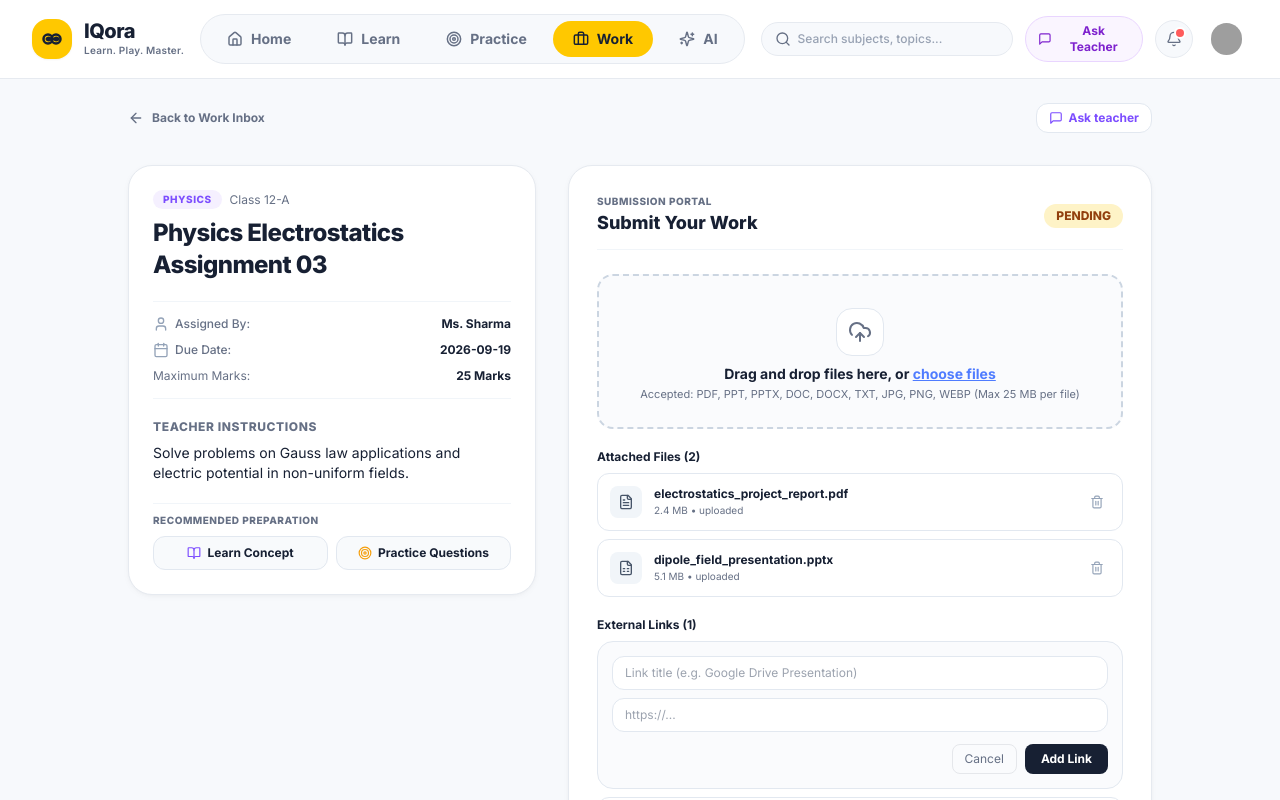
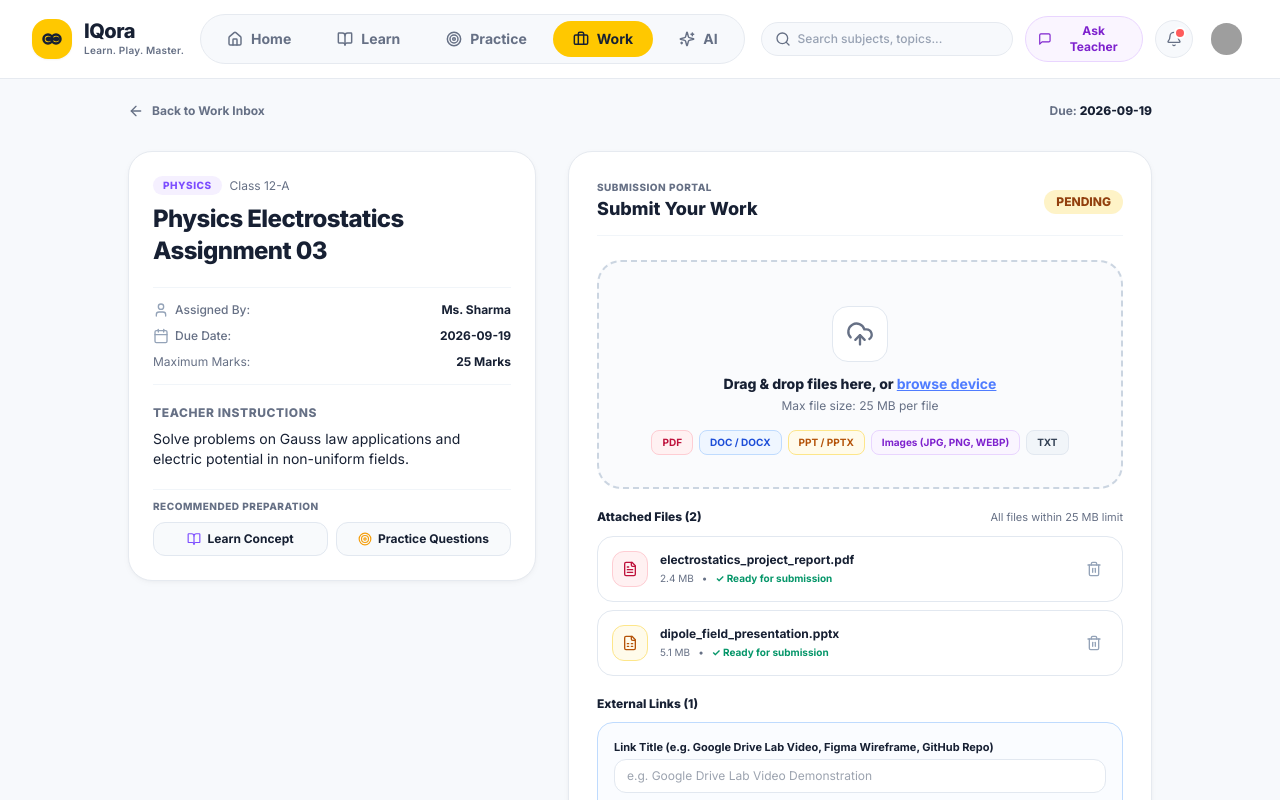
Before and after one commit to lord-TJAI/IQora, a React (Vite) app: page /student/work/1 in a window 1280 px wide. Both pictures are taken after typing "Sample" into the empty fields and a click on the button "Add Link". Shown: the top 800 px of the page. Built offline with nearby package versions, Linux system fonts and the light colour scheme; grey boxes are pictures that could not be loaded.

Commit message:
feat: update index.html asset links, enhance StudentProfile with StreakHeatmap and Leaderboard components, and refactor TaskDetail to improve file handling and UI elements

```diff
--- a/src/features/student/TaskDetail.tsx
+++ b/src/features/student/TaskDetail.tsx
@@ -2,7 +2,6 @@ import React, { useState, useRef } from 'react';
 import { useParams, useNavigate } from 'react-router-dom';
 import { mockTasks } from '@/services/mock/mockData';
 import { useUIStore } from '@/stores/uiStore';
-import { AskTeacherModal } from '@/components/query/AskTeacherModal';
 import {
   ArrowLeft,
   Calendar,
@@ -17,11 +16,11 @@ import {
   AlertCircle,
   BookOpen,
   Target,
-  MessageSquare,
   FileSpreadsheet,
   Image as ImageIcon,
   FileCheck,
   X,
+  ExternalLink,
 } from 'lucide-react';
 import { cn } from '@/utils/cn';
 
@@ -86,9 +85,6 @@ export const TaskDetail: React.FC = () => {
   const [newLinkTitle, setNewLinkTitle] = useState('');
   const [showAddLink, setShowAddLink] = useState(false);
 
-  // "Ask your teacher" modal
-  const [isAskTeacherOpen, setIsAskTeacherOpen] = useState(false);
-
   // Supported extensions
   const ALLOWED_EXTENSIONS = [
     '.pdf',
@@ -103,13 +99,21 @@ export const TaskDetail: React.FC = () => {
     '.webp',
   ];
 
-  const getFileIcon = (fileName: string) => {
+  const getFileBadge = (fileName: string) => {
     const ext = fileName.split('.').pop()?.toLowerCase();
-    if (ext === 'pdf') return FileText;
-    if (ext === 'ppt' || ext === 'pptx') return FileSpreadsheet;
-    if (ext === 'doc' || ext === 'docx') return FileText;
-    if (['jpg', 'jpeg', 'png', 'webp'].includes(ext || '')) return ImageIcon;
-    return FileCheck;
+    if (ext === 'pdf') {
+      return { icon: FileText, label: 'PDF', bg: 'bg-rose-50 text-rose-700 border-rose-200' };
+    }
+    if (ext === 'ppt' || ext === 'pptx') {
+      return { icon: FileSpreadsheet, label: 'PPT', bg: 'bg-amber-50 text-amber-700 border-amber-200' };
+    }
+    if (ext === 'doc' || ext === 'docx') {
+      return { icon: FileText, label: 'DOC', bg: 'bg-blue-50 text-blue-700 border-blue-200' };
+    }
+    if (['jpg', 'jpeg', 'png', 'webp'].includes(ext || '')) {
+      return { icon: ImageIcon, label: ext?.toUpperCase() || 'IMG', bg: 'bg-purple-50 text-purple-700 border-purple-200' };
+    }
+    return { icon: FileCheck, label: ext?.toUpperCase() || 'TXT', bg: 'bg-slate-100 text-slate-700 border-slate-200' };
   };
 
   const handleFileUpload = (uploadedFiles: FileList | null) => {
@@ -193,15 +197,9 @@ export const TaskDetail: React.FC = () => {
           <span>Back to Work Inbox</span>
         </button>
 
-        <div className="flex items-center gap-2">
-          <button
-            onClick={() => setIsAskTeacherOpen(true)}
-            className="inline-flex items-center gap-1.5 px-3 py-1.5 rounded-xl border border-slate-200 bg-white hover:bg-slate-50 text-xs font-bold text-[#7C4DFF] transition-colors shadow-xs"
-          >
-            <MessageSquare className="w-3.5 h-3.5" />
-            <span>Ask teacher</span>
-          </button>
-        </div>
+        <span className="text-xs font-bold text-[#667085]">
+          Due: <strong className="text-[#172033]">{task.dueDate}</strong>
+        </span>
       </div>
 
       {/* 2-Column Desktop Grid / 1-Column Mobile Layout */}
@@ -311,7 +309,7 @@ export const TaskDetail: React.FC = () => {
                     e.preventDefault();
                     handleFileUpload(e.dataTransfer.files);
                   }}
-                  className="border-2 border-dashed border-slate-300 hover:border-[#FFC800] bg-[#FAFBFD] hover:bg-amber-50/20 rounded-2xl p-6 text-center cursor-pointer transition-all space-y-2 group"
+                  className="border-2 border-dashed border-slate-300 hover:border-[#FFC800] bg-[#FAFBFD] hover:bg-amber-50/20 rounded-3xl p-6 sm:p-8 text-center cursor-pointer transition-all space-y-3 group"
                 >
                   <input
                     ref={fileInputRef}
@@ -322,54 +320,73 @@ export const TaskDetail: React.FC = () => {
                     onChange={(e) => handleFileUpload(e.target.files)}
                   />
 
-                  <div className="w-12 h-12 rounded-2xl bg-white shadow-xs border border-slate-200 flex items-center justify-center mx-auto group-hover:scale-105 transition-transform text-[#667085] group-hover:text-amber-500">
-                    <UploadCloud className="w-6 h-6" />
+                  <div className="w-14 h-14 rounded-2xl bg-white shadow-xs border border-slate-200 flex items-center justify-center mx-auto group-hover:scale-105 transition-transform text-[#667085] group-hover:text-amber-500">
+                    <UploadCloud className="w-7 h-7" />
                   </div>
 
                   <div>
-                    <p className="text-xs sm:text-sm font-bold text-[#172033]">
-                      Drag and drop files here, or <span className="text-[#4F7CFF] underline">choose files</span>
+                    <p className="text-sm font-black text-[#172033]">
+                      Drag & drop files here, or <span className="text-[#4F7CFF] underline font-bold">browse device</span>
                     </p>
-                    <p className="text-[11px] text-[#667085] mt-0.5">
-                      Accepted: PDF, PPT, PPTX, DOC, DOCX, TXT, JPG, PNG, WEBP (Max 25 MB per file)
+                    <p className="text-xs text-[#667085] mt-1">
+                      Max file size: 25 MB per file
                     </p>
+                  </div>
+
+                  {/* Format Badges */}
+                  <div className="flex flex-wrap items-center justify-center gap-1.5 pt-1">
+                    <span className="px-2.5 py-1 rounded-lg bg-rose-50 border border-rose-200 text-rose-700 text-[10px] font-bold">PDF</span>
+                    <span className="px-2.5 py-1 rounded-lg bg-blue-50 border border-blue-200 text-blue-700 text-[10px] font-bold">DOC / DOCX</span>
+                    <span className="px-2.5 py-1 rounded-lg bg-amber-50 border border-amber-200 text-amber-700 text-[10px] font-bold">PPT / PPTX</span>
+                    <span className="px-2.5 py-1 rounded-lg bg-purple-50 border border-purple-200 text-purple-700 text-[10px] font-bold">Images (JPG, PNG, WEBP)</span>
+                    <span className="px-2.5 py-1 rounded-lg bg-slate-100 border border-slate-200 text-slate-700 text-[10px] font-bold">TXT</span>
                   </div>
                 </div>
 
                 {/* Attached Files List */}
                 {files.length > 0 && (
-                  <div className="space-y-2">
-                    <span className="text-xs font-bold text-[#172033] block">
+                  <div className="space-y-2.5">
+                    <div className="flex items-center justify-between">
+                      <span className="text-xs font-black text-[#172033]">
                         Attached Files ({files.length})
                       </span>
+                      <span className="text-[11px] text-[#667085]">
+                        All files within 25 MB limit
+                      </span>
+                    </div>
+
                     <div className="space-y-2">
                       {files.map((file) => {
-                        const Icon = getFileIcon(file.name);
+                        const badge = getFileBadge(file.name);
+                        const Icon = badge.icon;
                         return (
                           <div
                             key={file.id}
-                            className="p-3 rounded-xl border border-slate-200 bg-white flex items-center justify-between gap-3 text-xs"
+                            className="p-3.5 rounded-2xl border border-slate-200 bg-white flex items-center justify-between gap-3 text-xs shadow-xs hover:border-slate-300 transition-colors"
                           >
-                            <div className="flex items-center gap-3 truncate">
-                              <div className="w-8 h-8 rounded-lg bg-slate-100 flex items-center justify-center text-slate-600 flex-shrink-0">
+                            <div className="flex items-center gap-3 truncate min-w-0">
+                              <div className={cn('w-9 h-9 rounded-xl border flex items-center justify-center flex-shrink-0 font-bold', badge.bg)}>
                                 <Icon className="w-4 h-4" />
                               </div>
-                              <div className="truncate">
+                              <div className="truncate min-w-0">
                                 <span className="font-bold text-[#172033] block truncate">
                                   {file.name}
                                 </span>
-                                <span className="text-[10px] text-[#667085]">
-                                  {file.size} • {file.status}
-                                </span>
+                                <div className="flex items-center gap-2 text-[10px] text-[#667085] mt-0.5">
+                                  <span>{file.size}</span>
+                                  <span>•</span>
+                                  <span className="text-emerald-600 font-bold">✓ Ready for submission</span>
+                                </div>
                               </div>
                             </div>
 
                             <button
                               type="button"
                               onClick={() => setFiles(files.filter((f) => f.id !== file.id))}
-                              className="p-1.5 text-slate-400 hover:text-rose-600 rounded-lg hover:bg-slate-100 transition-colors"
+                              className="p-1.5 text-slate-400 hover:text-rose-600 rounded-lg hover:bg-rose-50 transition-colors"
+                              title="Remove file"
                             >
-                              <Trash2 className="w-3.5 h-3.5" />
+                              <Trash2 className="w-4 h-4" />
                             </button>
                           </div>
                         );
@@ -379,16 +396,16 @@ export const TaskDetail: React.FC = () => {
                 )}
 
                 {/* Attached Links List & Link Adder */}
-                <div className="space-y-2">
+                <div className="space-y-2.5">
                   <div className="flex items-center justify-between">
-                    <span className="text-xs font-bold text-[#172033]">
+                    <span className="text-xs font-black text-[#172033]">
                       External Links ({links.length})
                     </span>
                     {!showAddLink && (
                       <button
                         type="button"
                         onClick={() => setShowAddLink(true)}
-                        className="text-[11px] font-bold text-[#4F7CFF] hover:underline flex items-center gap-1"
+                        className="text-xs font-bold text-[#4F7CFF] hover:underline flex items-center gap-1"
                       >
                         <Link2 className="w-3.5 h-3.5" />
                         <span>Add Link</span>
@@ -397,35 +414,45 @@ export const TaskDetail: React.FC = () => {
                   </div>
 
                   {showAddLink && (
-                    <form onSubmit={handleAddLink} className="p-3.5 rounded-2xl border border-slate-200 bg-[#FAFBFD] space-y-2 text-xs">
+                    <form onSubmit={handleAddLink} className="p-4 rounded-2xl border border-blue-200 bg-blue-50/30 space-y-3 text-xs">
+                      <div>
+                        <label className="text-[11px] font-bold text-[#172033] block mb-1">
+                          Link Title (e.g. Google Drive Lab Video, Figma Wireframe, GitHub Repo)
+                        </label>
                         <input
                           type="text"
-                        placeholder="Link title (e.g. Google Drive Presentation)"
+                          placeholder="e.g. Google Drive Lab Video Demonstration"
                           value={newLinkTitle}
                           onChange={(e) => setNewLinkTitle(e.target.value)}
-                        className="w-full px-3 py-2 rounded-xl border border-slate-200 focus:outline-none focus:border-[#4F7CFF]"
+                          className="w-full px-3 py-2 rounded-xl bg-white border border-slate-200 focus:outline-none focus:border-[#4F7CFF]"
                         />
+                      </div>
+                      <div>
+                        <label className="text-[11px] font-bold text-[#172033] block mb-1">
+                          Web URL
+                        </label>
                         <input
                           type="url"
                           required
-                        placeholder="https://..."
+                          placeholder="https://drive.google.com/..."
                           value={newLinkUrl}
                           onChange={(e) => setNewLinkUrl(e.target.value)}
-                        className="w-full px-3 py-2 rounded-xl border border-slate-200 focus:outline-none focus:border-[#4F7CFF]"
+                          className="w-full px-3 py-2 rounded-xl bg-white border border-slate-200 focus:outline-none focus:border-[#4F7CFF]"
                         />
+                      </div>
                       <div className="flex justify-end gap-2 pt-1">
                         <button
                           type="button"
                           onClick={() => setShowAddLink(false)}
-                          className="px-3 py-1.5 rounded-lg border text-[#667085]"
+                          className="px-3.5 py-1.5 rounded-xl border border-slate-200 bg-white text-xs font-bold text-[#667085]"
                         >
                           Cancel
                         </button>
                         <button
                           type="submit"
-                          className="px-4 py-1.5 rounded-lg bg-[#172033] text-white font-bold"
+                          className="px-4 py-1.5 rounded-xl bg-[#172033] text-white text-xs font-black"
                         >
-                          Add Link
+                          Attach Link
                         </button>
                       </div>
                     </form>
@@ -436,11 +463,13 @@ export const TaskDetail: React.FC = () => {
                       {links.map((link) => (
                         <div
                           key={link.id}
-                          className="p-3 rounded-xl border border-slate-200 bg-white flex items-center justify-between gap-3 text-xs"
+                          className="p-3.5 rounded-2xl border border-slate-200 bg-white flex items-center justify-between gap-3 text-xs shadow-xs hover:border-slate-300 transition-colors"
                         >
-                          <div className="flex items-center gap-2.5 truncate">
-                            <Link2 className="w-4 h-4 text-blue-500 flex-shrink-0" />
-                            <div className="truncate">
+                          <div className="flex items-center gap-2.5 truncate min-w-0">
+                            <div className="w-8 h-8 rounded-lg bg-blue-50 text-blue-600 flex items-center justify-center flex-shrink-0">
+                              <ExternalLink className="w-4 h-4" />
+                            </div>
+                            <div className="truncate min-w-0">
                               <span className="font-bold text-[#172033] block truncate">
                                 {link.title}
                               </span>
@@ -458,9 +487,10 @@ export const TaskDetail: React.FC = () => {
                           <button
                             type="button"
                             onClick={() => setLinks(links.filter((l) => l.id !== link.id))}
-                            className="p-1.5 text-slate-400 hover:text-rose-600 rounded-lg hover:bg-slate-100 transition-colors"
+                            className="p-1.5 text-slate-400 hover:text-rose-600 rounded-lg hover:bg-rose-50 transition-colors"
+                            title="Remove link"
                           >
-                            <Trash2 className="w-3.5 h-3.5" />
+                            <Trash2 className="w-4 h-4" />
                           </button>
                         </div>
                       ))}
@@ -570,19 +600,6 @@ export const TaskDetail: React.FC = () => {
           </div>
         </div>
       )}
-
-      {/* "Ask Your Teacher" Modal */}
-      <AskTeacherModal
-        isOpen={isAskTeacherOpen}
-        onClose={() => setIsAskTeacherOpen(false)}
-        context={{
-          subjectId: 'physics',
-          subjectName: 'Physics',
-          chapterId: 'phys-ch2',
-          chapterTitle: 'Electrostatic Potential and Capacitance',
-          contextSource: 'assignment',
-        }}
-      />
     </div>
   );
 };
--- a/src/layouts/StudentLayout.tsx
+++ b/src/layouts/StudentLayout.tsx
@@ -188,17 +188,6 @@ export const StudentLayout: React.FC = () => {
                       <button
                         onClick={() => {
                           setProfileMenuOpen(false);
-                          setIsAskTeacherOpen(true);
-                        }}
-                        className="w-full flex items-center gap-2.5 px-3 py-2 rounded-xl text-xs font-bold text-purple-700 hover:bg-purple-50 transition-colors text-left"
-                      >
-                        <MessageSquare className="w-4 h-4 text-purple-600" />
-                        <span>Ask Teacher a Doubt</span>
-                      </button>
-
-                      <button
-                        onClick={() => {
-                          setProfileMenuOpen(false);
                           navigate('/student/notifications');
                         }}
                         className="w-full flex items-center gap-2.5 px-3 py-2 rounded-xl text-xs font-bold text-[#172033] hover:bg-slate-50 transition-colors text-left"
```
Also changed, not shown: src/features/student/Profile.tsx (+23 -112 lines), 1 other file (tests, documents, lock files or other folders). Lines whose indentation alone changed are shown as unchanged.
